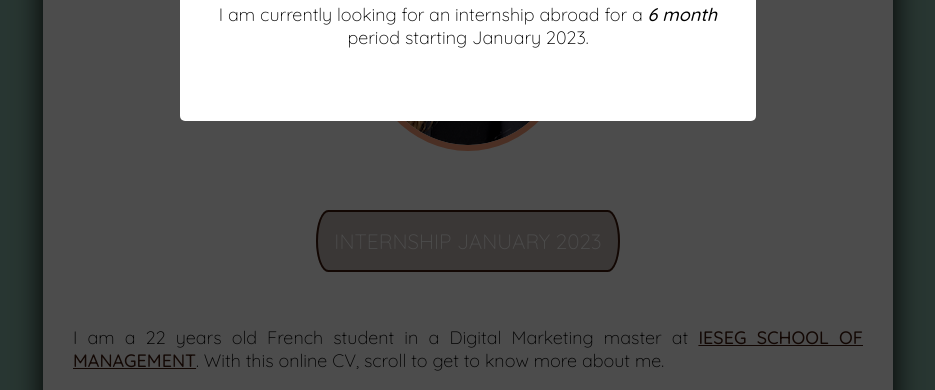
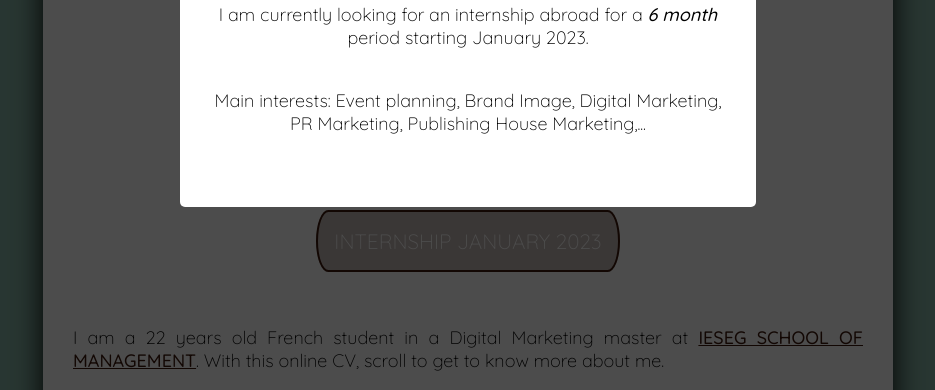
Before and after one commit to heloisegouet/resume, a plain HTML site: page index.html in a window 1280 px wide. Both pictures are taken after a click on the link "INTERNSHIP JANUARY 2023". Shown: the part 251-641 px from the top of the page, without its empty margins (172-1107 px from the left). Drawn offline with Linux system fonts and the light colour scheme; a web font is replaced by a local one.

Commit message:
Add files via upload

```diff
--- a/index.html
+++ b/index.html
@@ -38,6 +38,7 @@
 				<h2> AVAILABLE FOR INTERNSHIP JANUARY 2023</h2>
 				<a href="#" class="cross">&times;</a>
 				<p> I am currently looking for an internship abroad for a <code>6 month</code> period starting January 2023.</p>
+				<p> Main interests: Event planning, Brand Image, Digital Marketing, PR Marketing, Publishing House Marketing,...</p>
 			</div>
 
 		</div>
```
